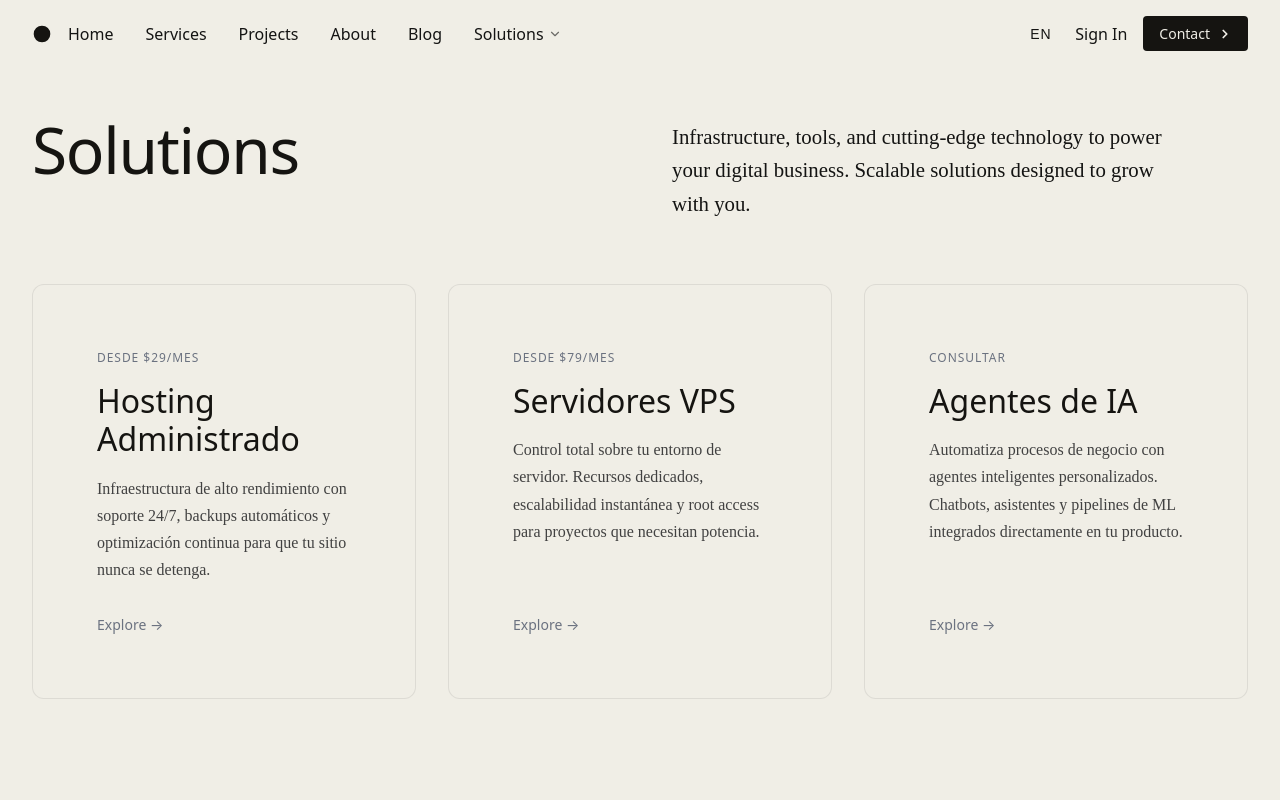
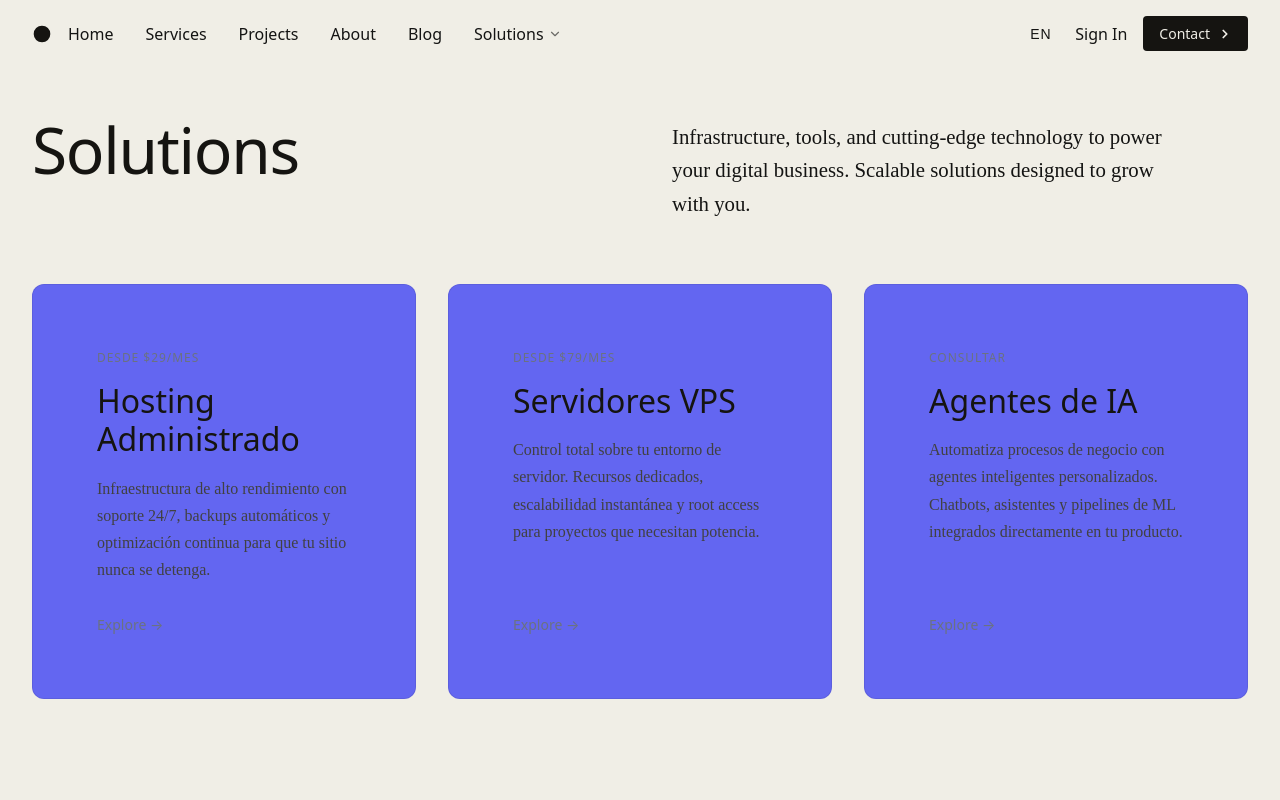
Before and after one commit to 1ndoryu/glory-rs, a React (Vite) app in the folder frontend/: page /soluciones in a window 1280 px wide. Shown: the top 800 px of the page. Built offline with nearby package versions, Linux system fonts and the light colour scheme; a web font is replaced by a local one.

Commit message:
044A-18: tarjetaSolucion fondo color acento

```diff
--- a/frontend/src/islands/SolucionesIsland.css
+++ b/frontend/src/islands/SolucionesIsland.css
@@ -62,7 +62,7 @@
     gap: var(--spacing-lg);
 }
 
-/* Tarjeta de solución */
+/* [044A-18] Fondo con color acento por solicitud del usuario */
 .tarjetaSolucion {
     display: flex;
     flex-direction: column;
@@ -72,7 +72,7 @@
     padding: var(--spacing-xl);
     border: 1px solid rgba(0, 0, 0, 0.08);
     border-radius: 12px;
-    background-color: var(--bg-primary);
+    background-color: var(--accent-primary);
     transition:
         border-color var(--transicion-media),
         box-shadow var(--transicion-media),
```
